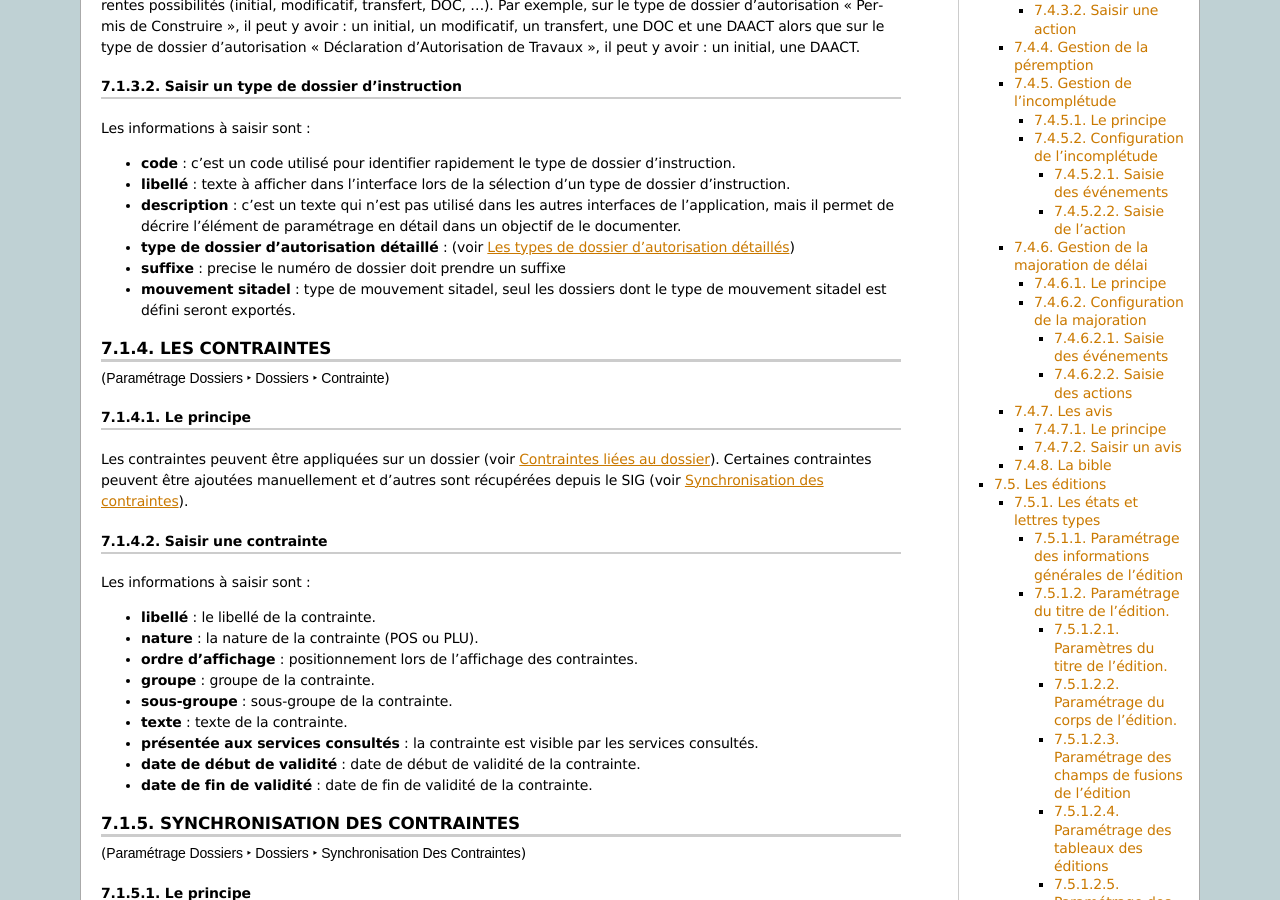
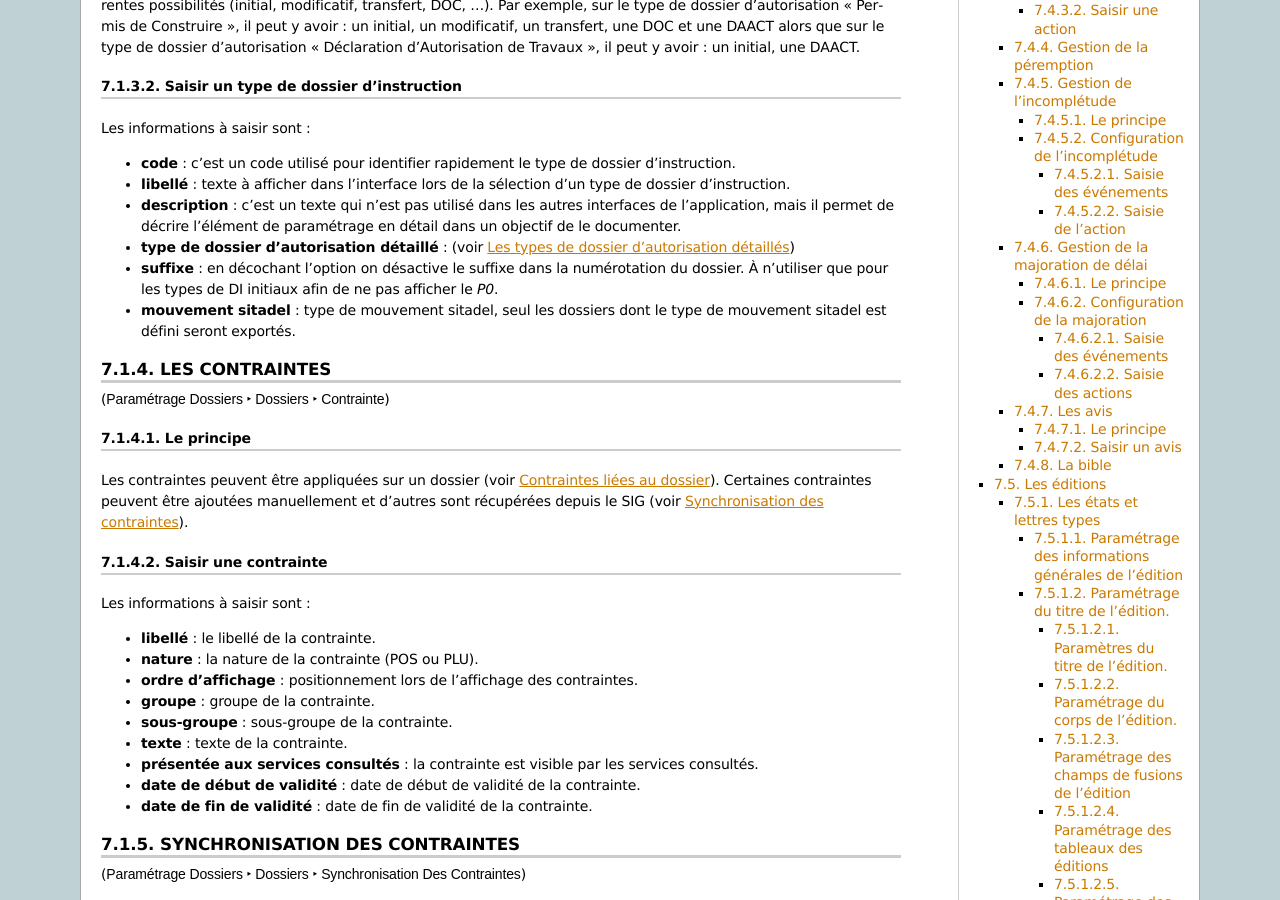
Before and after one commit to mpavaux/openads-documentation, a Sphinx documentation site: the page built from source/manuel_utilisateur/parametrage_dossier.rst, in a window 1280 px wide and 900 px high, scrolled down 1303 px. Built offline with Sphinx 7.4.7, drawn with Linux system fonts in a browser that asks for light colours.

Commit message:
Amélioration de la documentation du paramétrage du suffixe du numéro des dossiers d'instruction.

```diff
--- a/source/manuel_utilisateur/parametrage_dossier.rst
+++ b/source/manuel_utilisateur/parametrage_dossier.rst
@@ -117,7 +117,7 @@
   paramétrage en détail dans un objectif de le documenter.
 * **type de dossier d'autorisation détaillé** : (voir
   :ref:`parametrage_dossiers_dossier_autorisation_type_detaille`)
-* **suffixe** : precise le numéro de dossier doit prendre un suffixe
+* **suffixe** : en décochant l'option on désactive le suffixe dans la numérotation du dossier. À n'utiliser que pour les types de DI initiaux afin de ne pas afficher le *P0*.
 * **mouvement sitadel** : type de mouvement sitadel, seul les dossiers dont le
   type de mouvement sitadel est défini seront exportés.
 
```
